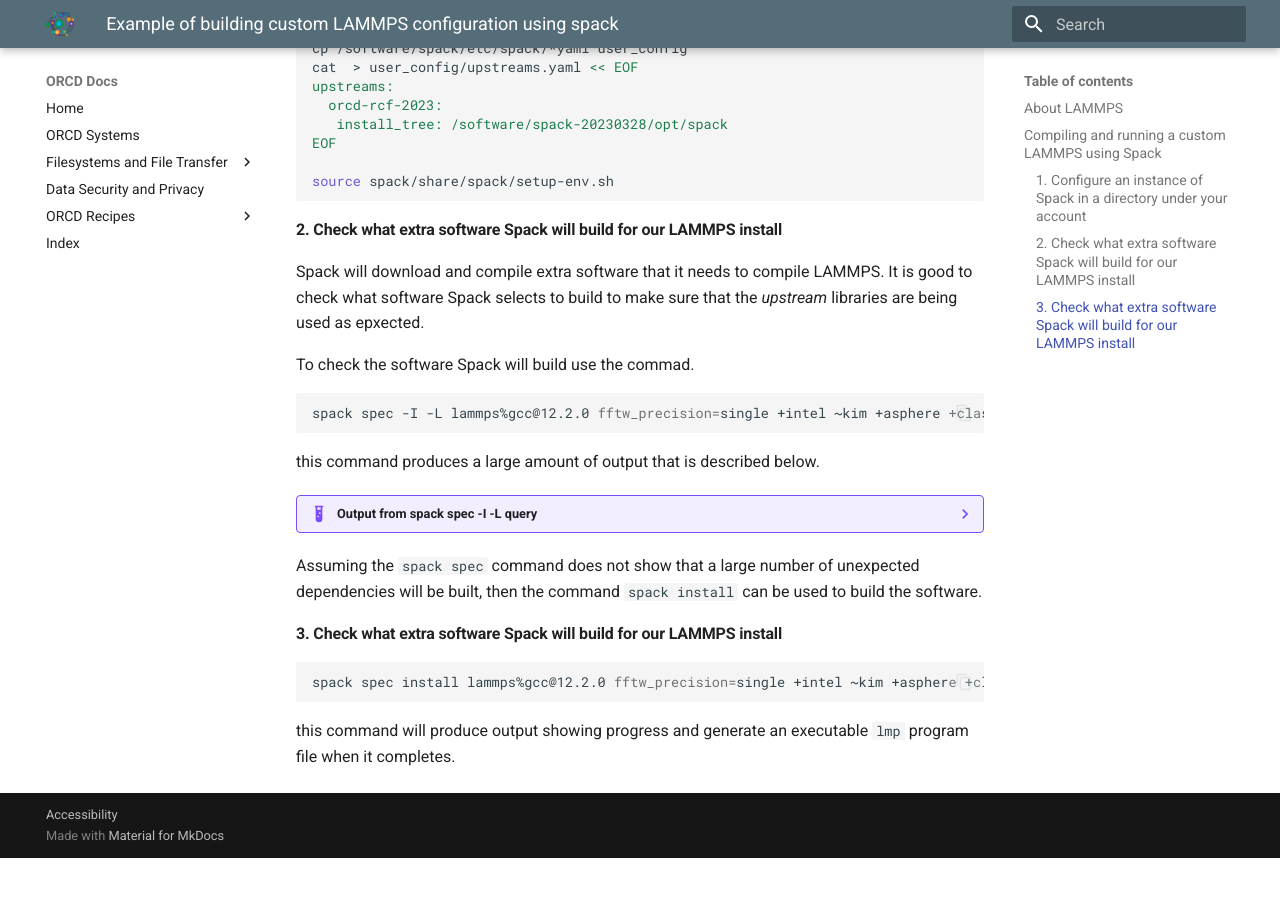
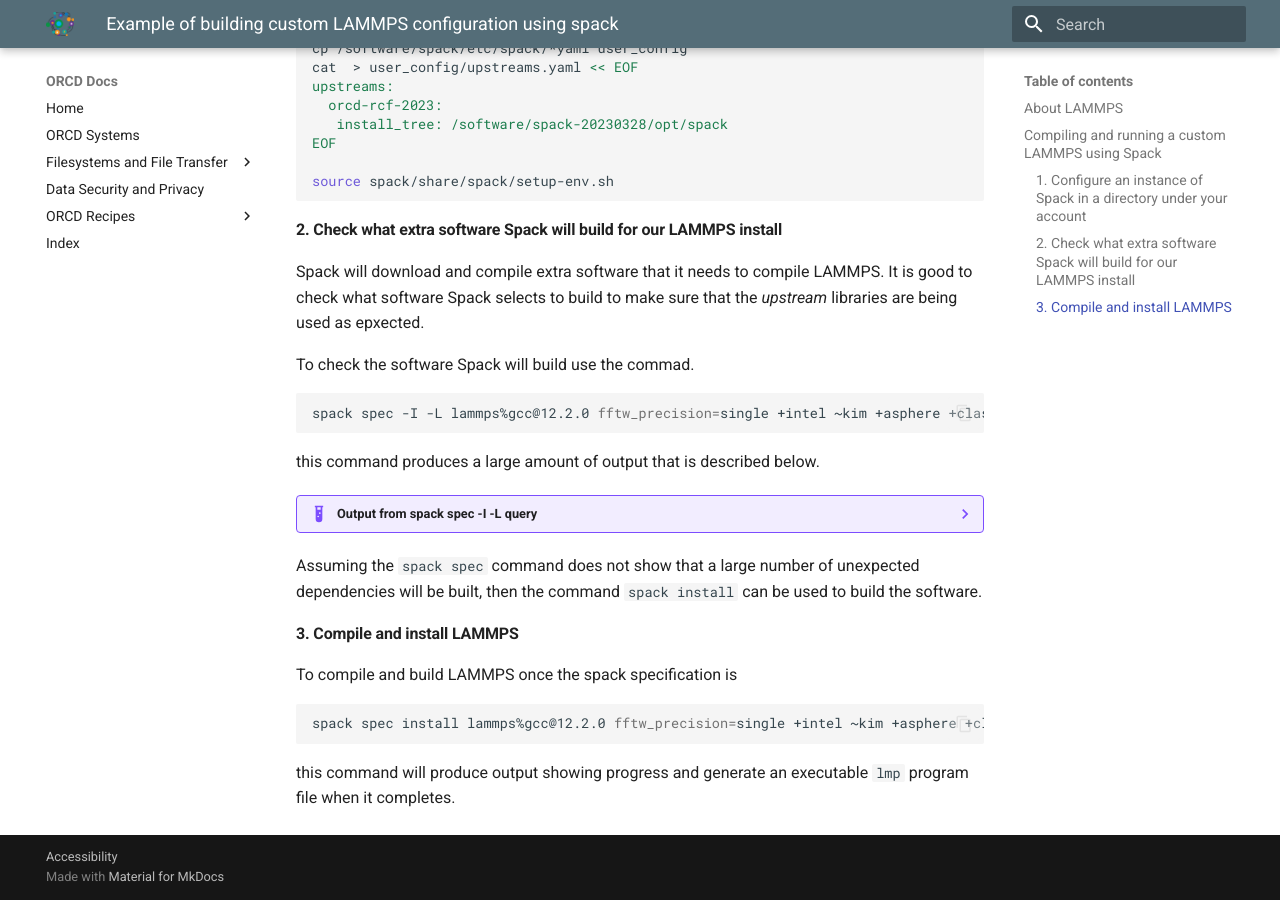
Before and after one commit to mit-orcd/orcd-docs-edit, an MkDocs documentation site: the page built from docs/recipes/lammps-with-spack.md, in a window 1280 px wide and 900 px high, scrolled down 1463 px. Built offline with MkDocs 1.6.1 and Material for MkDocs 9.7.7, drawn with Linux system fonts in a browser that asks for light colours; before the commit the page ends 2321 px from its top, so only the background shows below that.

Commit message:
Section 3

````diff
--- a/docs/recipes/lammps-with-spack.md
+++ b/docs/recipes/lammps-with-spack.md
@@ -172,7 +172,9 @@ this command produces a large amount of output that is described below.
 Assuming the `spack spec` command does not show that a large number of unexpected dependencies will be
 built, then the command `spack install` can be used to build the software.
 
-#### 3. Check what extra software Spack will build for our LAMMPS install
+#### 3. Compile and install LAMMPS
+
+To compile and build LAMMPS once the spack specification is
 
 ```bash
 spack spec install lammps%gcc@12.2.0 fftw_precision=single +intel ~kim +asphere +class2 +kspace +manybody +molecule +opt +replica +rigid +granular +openmp-package +openmp ^openmpi
````
